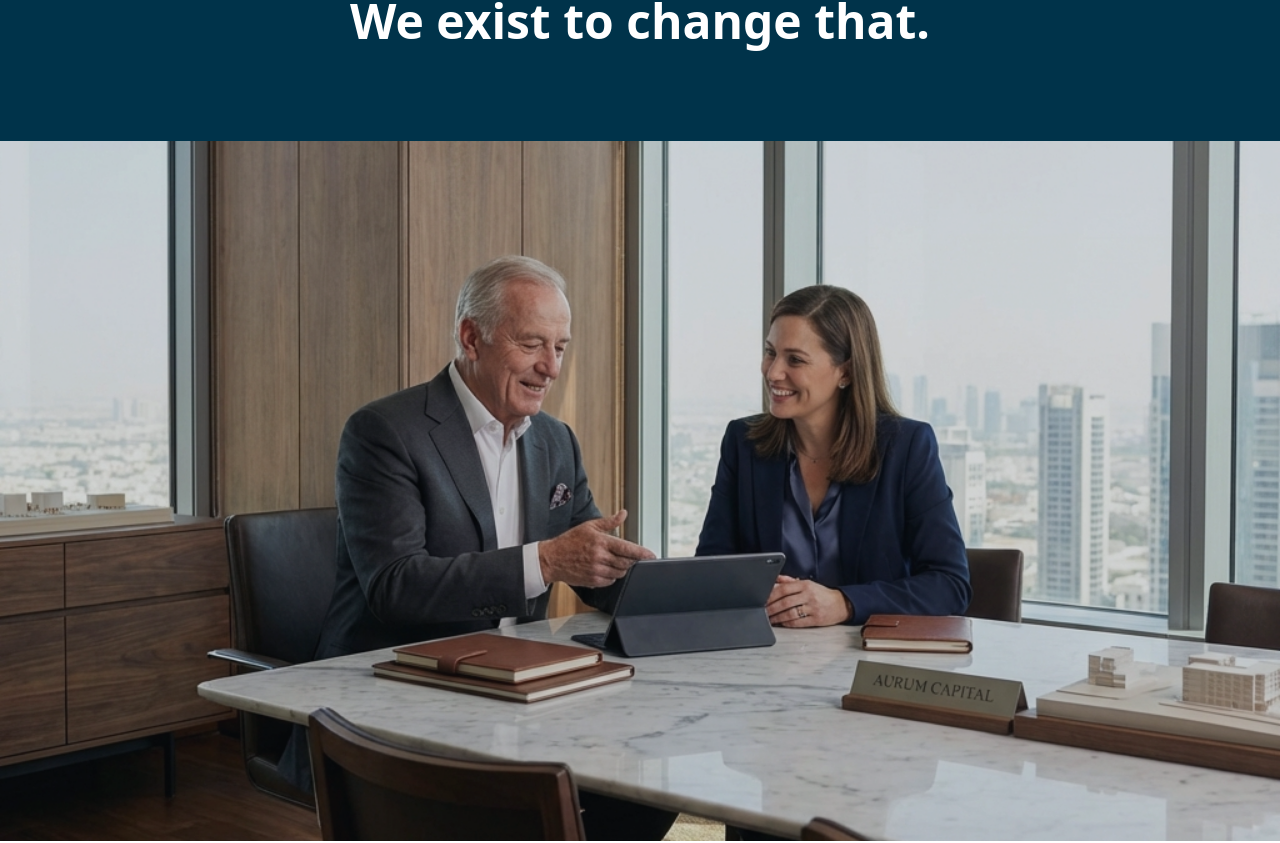
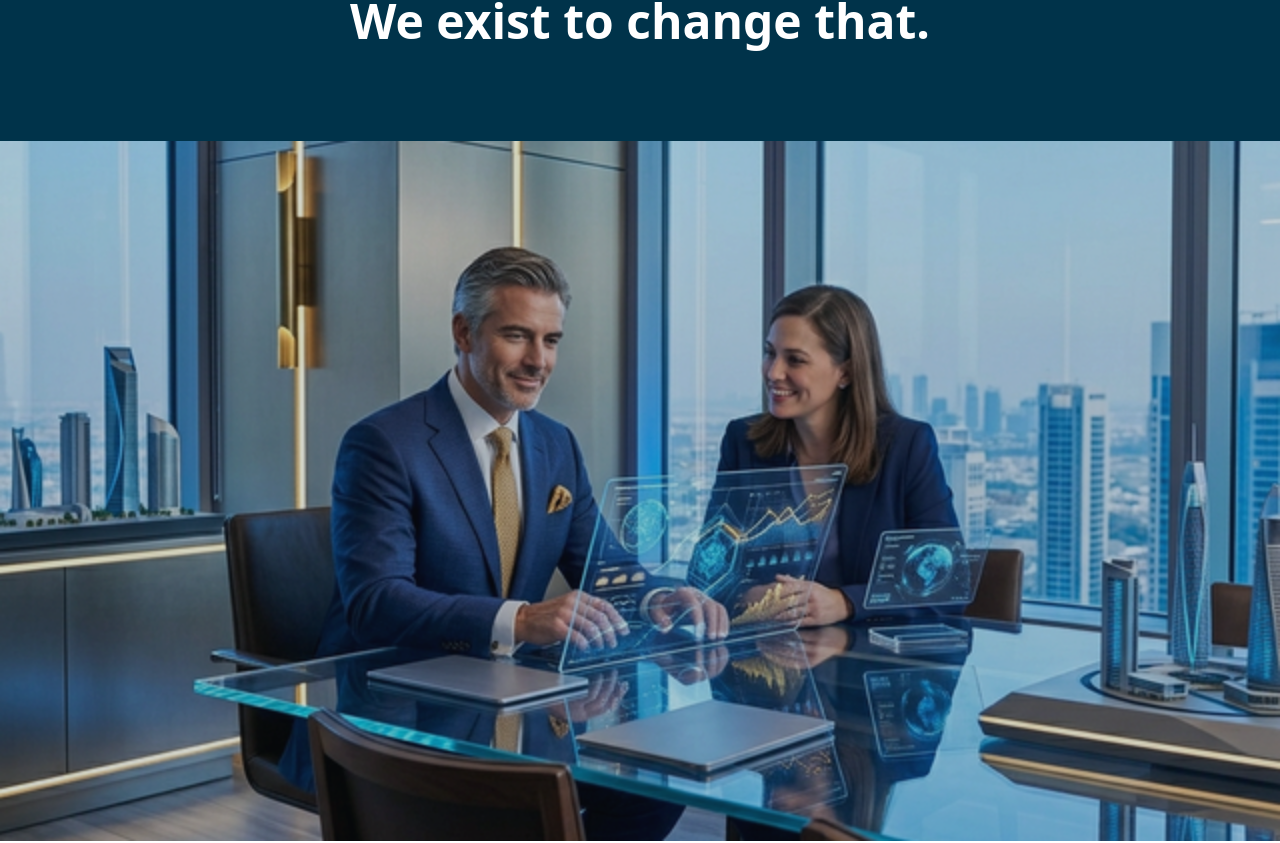
Before and after one commit to dror-katzav/advisure-platform, a Next.js app in the folder frontend/: page / in a window 1280 px wide. Shown: the part 1399-2242 px from the top of the page. Built offline with nearby package versions, Linux system fonts and the light colour scheme.

Commit message:
new hero pic

```diff
--- a/frontend/app/page.tsx
+++ b/frontend/app/page.tsx
@@ -52,7 +52,7 @@ export default function Home() {
       {/* Hero Image Section */}
       <section className="relative h-[500px] md:h-[700px]">
         <Image
-          src="/hero-v4.png"
+          src="/hero-v5.png"
           alt="Modern Financial Advisors"
           fill
           className="object-cover"
```
Also changed, not shown: frontend/public/hero-v5.png (added).
